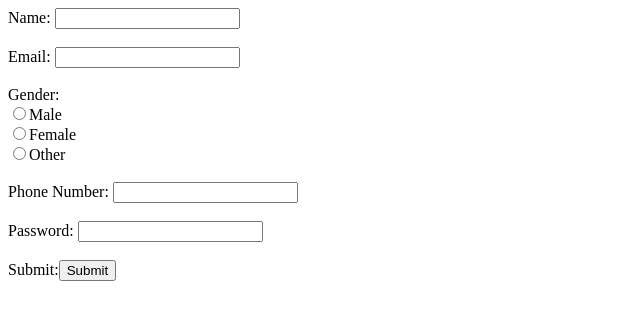
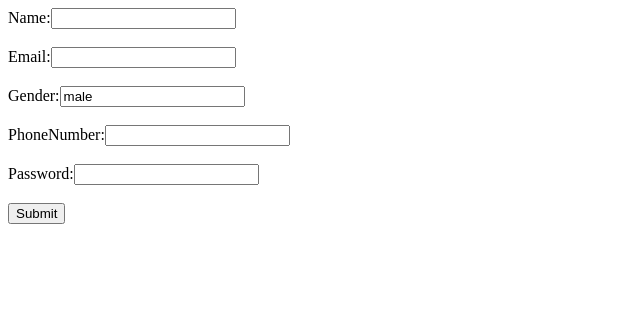
Before and after one commit to m2-madhav/React-Assignments-Set-2---Form-Validation-React, a React app: page / in a window 1280 px wide. Shown: the top 320 px of the page, without its empty margins (0-640 px from the left). Built offline with nearby package versions, Linux system fonts and the light colour scheme.

Commit message:
code-added

```diff
--- a/src/components/SignUp.js
+++ b/src/components/SignUp.js
@@ -1,55 +1,136 @@
 import React from "react";
 
-export default function SignUp() {
-  const [userValue, setuserValue] = React.useState("");
-  const handleClick = () => {
-    let msr = document.getElementById("email").value;
-    let str = msr.match(/^([^@]*)@/)[1];
-    setuserValue(str);
+export default class SignUp extends React.Component {
+  constructor(props) {
+    super(props);
+    this.state = {
+      name: "",
+      email: "",
+      gender: "male",
+      phoneNumber: "",
+      password: "",
+      errorMessage: "",
+      userName: ""
     };
+  }
+
+  handleChange = (event) => {
+    this.setState({ [event.target.name]: event.target.value });
+  };
+
+  handleSubmit = () => {
+    const alphaNumeric = /^[0-9a-zA-Z]+$/;
+    const numbers = /^\d+$/;
+    if (
+      this.state.name === "" ||
+      this.state.email === "" ||
+      this.state.phoneNumber === "" ||
+      this.state.gender === "" ||
+      this.state.password === ""
+    ) {
+      this.setState({ errorMessage: "All fields are mandatory", userName: "" });
+      return;
+    }
+    if (!this.state.name.match(alphaNumeric)) {
+      this.setState({ errorMessage: "Name is not alphanumeric", userName: "" });
+      return;
+    }
+    if (this.state.email.indexOf("@") < 1) {
+      this.setState({ errorMessage: "Email must contain @", userName: "" });
+      return;
+    }
+
+    if (!this.state.gender) {
+      this.setState({
+        errorMessage: "Please identify as male, female or others",
+        userName: ""
+      });
+      return;
+    }
+    if (!numbers.test(this.state.phoneNumber)) {
+      this.setState({
+        errorMessage: "Phone Number must contain only numbers",
+        userName: ""
+      });
+      return;
+    }
+    if (this.state.password.length < 6) {
+      this.setState({
+        errorMessage: "Password must contain atleast 6 letters",
+        userName: ""
+      });
+      return;
+    }
+    const user = this.state.email.substring(0, this.state.email.indexOf("@"));
+    this.setState({
+      userName: user,
+      errorMessage: "",
+      name: "",
+      email: "",
+      gender: "male",
+      phoneNumber: "",
+      password: ""
+    });
+  };
+  render() {
     return (
-    <div>
-      <label for="name">Name: </label>
-      <input type="text" data-testid="name" />
+      <div className="container">
+        Name:
+        <input
+          data-testid="name"
+          type="text"
+          name="name"
+          value={this.state.name}
+          onChange={this.handleChange}
+        />
         <br />
         <br />
-      <label for="email">Email: </label>
-      <input type="email" id="email" data-testid="email" />
+        Email:
+        <input
+          data-testid="email"
+          type="text"
+          name="email"
+          value={this.state.email}
+          onChange={this.handleChange}
+        />
         <br />
         <br />
-      <label for="gender" data-testid="gender">
-        Gender:{" "}
-      </label>
-      <br />
-      <input type="radio" name="gender" value="male" />
-      <label for="male">Male</label>
-      <br />
-      <input type="radio" name="gender" value="female" />
-      <label for="female">Female</label>
-      <br />
-      <input type="radio" name="gender" value="other" />
-      <label for="other">Other</label>
+        Gender:
+        <input
+          data-testid="gender"
+          type="text"
+          name="gender"
+          value={this.state.gender}
+          onChange={this.handleChange}
+        />
         <br />
         <br />
-      <label for="number">Phone Number: </label>
-      <input type="number" data-testid="phoneNumber" />
+        PhoneNumber:
+        <input
+          data-testid="phoneNumber"
+          type="text"
+          name="phoneNumber"
+          value={this.state.phNo}
+          onChange={this.handleChange}
+        />
         <br />
         <br />
-      <label for="password">Password: </label>
-      <input type="password" data-testid="password" />
+        Password:
+        <input
+          data-testid="password"
+          type="password"
+          name="password"
+          value={this.state.password}
+          onChange={this.handleChange}
+        />
         <br />
         <br />
-      <label for="submit">Submit:</label>
-      <button
-        type="submit"
-        id="submit"
-        data-testid="submit"
-        onClick={handleClick}
-      >
+        <button data-testid="submit" onClick={this.handleSubmit}>
           Submit
         </button>
-      <br />
-      {userValue}
+        {this.state.errorMessage && <div>{this.state.errorMessage}</div>}
+        {this.state.userName && <div>Hello {this.state.userName}</div>}
       </div>
     );
   }
+}
```
Lines whose indentation alone changed are shown as unchanged.
